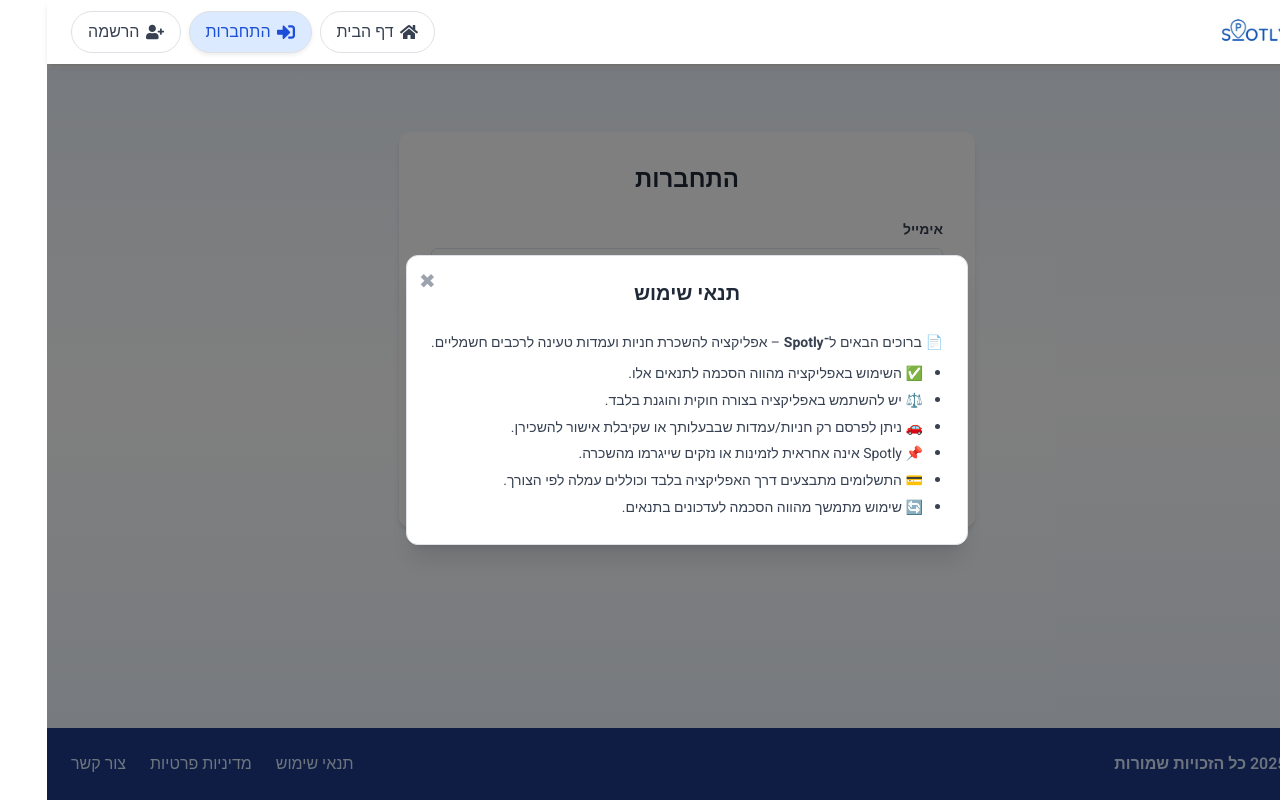
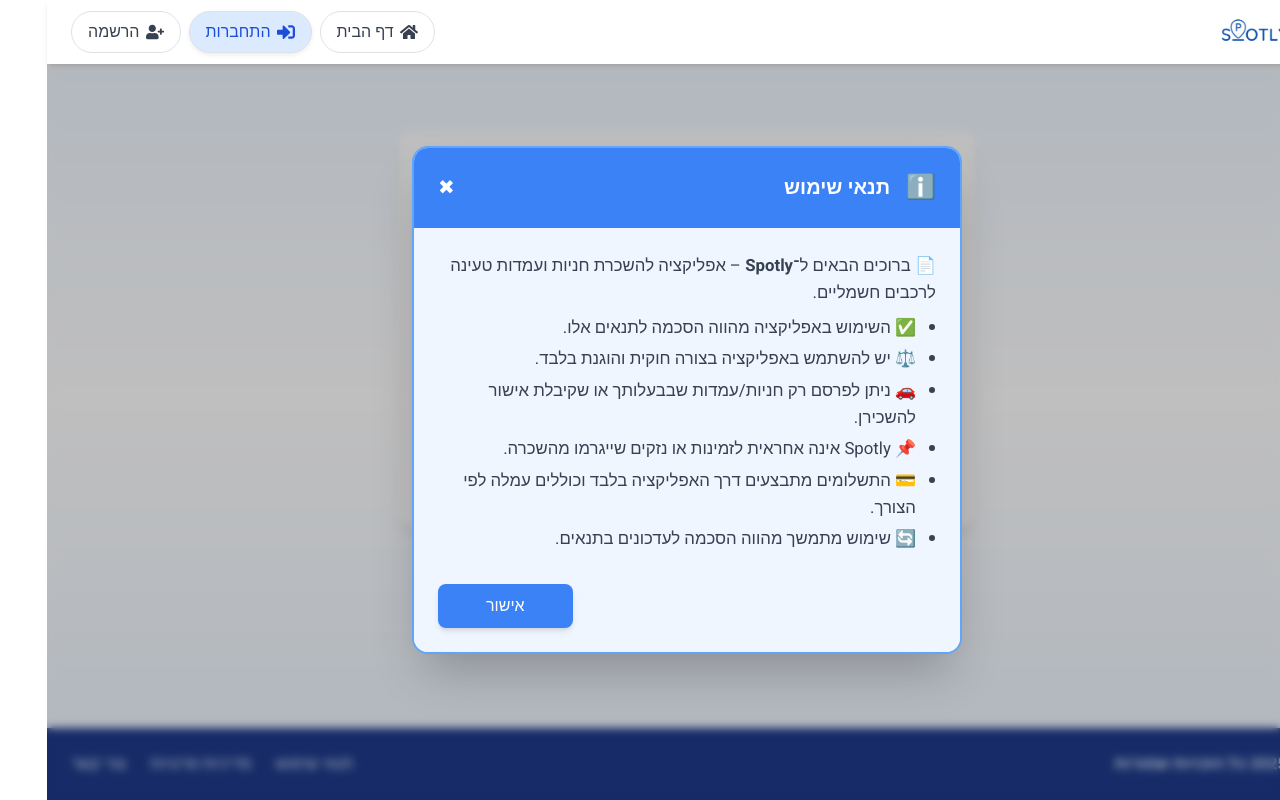
Before and after one commit to NirGeron98/Spotly, a React (Create React App) app in the folder client/: page /release in a window 1280 px wide. Both pictures are taken after a click on the button "תנאי שימוש". Built offline with nearby package versions, Linux system fonts and the light colour scheme; no server answers.

Commit message:
Update pop-up and search parkign page style

```diff
--- a/client/src/components/pages/SearchParking.js
+++ b/client/src/components/pages/SearchParking.js
@@ -270,10 +270,6 @@ const SearchParking = ({ loggedIn, setLoggedIn }) => {
           valueA = a.hourly_price || 0;
           valueB = b.hourly_price || 0;
           break;
-        case "rating":
-          valueA = a.rating || 0;
-          valueB = b.rating || 0;
-          break;
         case "distance":
         default:
           valueA = a.distance || 0;
@@ -428,6 +424,11 @@ const SearchParking = ({ loggedIn, setLoggedIn }) => {
     return Math.max(Math.ceil(diffMinutes / 60), 1); // Minimum of 1 hour
   };
 
+  useEffect(() => {
+    // Re-sort parking spots whenever sortBy or sortOrder changes
+    setParkingSpots((prevSpots) => sortParkingSpots(prevSpots));
+  }, [searchParams.sortBy, searchParams.sortOrder]);
+
   return (
     <div
       className="min-h-screen flex flex-col bg-gradient-to-b from-blue-50 via-white to-blue-50"
@@ -573,109 +574,9 @@ const SearchParking = ({ loggedIn, setLoggedIn }) => {
                 </div>
               </div>
 
-              {/* Filter Button and Search Button */}
-              <div className="md:col-span-4 flex flex-col md:flex-row justify-between items-stretch md:items-center gap-3 mt-2">
-                {/* Left buttons */}
-                <div className="flex flex-col sm:flex-row gap-2 w-full md:w-auto">
-                  <button
-                    type="button"
-                    onClick={() => setShowFilters(!showFilters)}
-                    className="bg-gray-100 text-gray-800 px-4 py-2 rounded-md hover:bg-gray-200 flex items-center justify-center gap-2 w-full sm:w-auto"
-                  >
-                    <FaFilter /> סינון מתקדם
-                  </button>
-                  <button
-                    type="button"
-                    onClick={() => setShowPreferences(true)}
-                    className="bg-blue-50 text-blue-700 px-4 py-2 rounded-md hover:bg-blue-100 flex items-center justify-center gap-2 w-full sm:w-auto"
-                  >
-                    <FaCog /> העדפות חיפוש
-                  </button>
-                </div>
-
-                {/* Search button */}
-                <button
-                  type="submit"
-                  disabled={!address.city || !address.street || !address.number}
-                  className={`px-6 py-2 rounded-md flex items-center justify-center gap-2 w-full md:w-auto ${
-                    !address.city || !address.street || !address.number
-                      ? "bg-gray-400 text-white cursor-not-allowed"
-                      : "bg-blue-600 text-white hover:bg-blue-700"
-                  }`}
-                >
-                  <FaSearch /> חפש חניה
-                </button>
-              </div>
-
-              {/* Advanced Filters Panel */}
-              {showFilters && (
-                <div className="md:col-span-4 grid grid-cols-1 md:grid-cols-2 gap-6 p-4 bg-gray-50 rounded-lg mt-2">
-                  {/* Parking Preferences */}
-                  <div className="flex flex-col">
-                    <h3 className="font-semibold mb-2">העדפות חניה</h3>
-                    <div className="grid grid-cols-1 gap-2">
-                      <label className="flex items-center text-sm">
-                        <input type="checkbox" name="indoor" className="mr-2" />
-                        חניה מקורה
-                      </label>
-
-                      {/* Rating Filter */}
-                      <div className="mt-4">
-                        <h3 className="font-semibold mb-2">דירוג מינימלי</h3>
-                        <div className="flex items-center gap-2">
-                          <div className="flex">
-                            {[1, 2, 3, 4, 5].map((star) => (
-                              <button
-                                key={star}
-                                type="button"
-                                onClick={() =>
-                                  setSearchParams((prev) => ({
-                                    ...prev,
-                                    minRating: star,
-                                  }))
-                                }
-                                className="text-xl focus:outline-none"
-                              >
-                                <span
-                                  className={`${
-                                    star <= (searchParams.minRating || 0)
-                                      ? "text-yellow-400"
-                                      : "text-gray-300"
-                                  }`}
-                                >
-                                  ★
-                                </span>
-                              </button>
-                            ))}
-                          </div>
-                          <span className="text-sm text-gray-500 mr-2">
-                            {searchParams.minRating
-                              ? `${searchParams.minRating} כוכבים ומעלה`
-                              : "כל הדירוגים"}
-                          </span>
-                          {searchParams.minRating > 0 && (
-                            <button
-                              onClick={() =>
-                                setSearchParams((prev) => ({
-                                  ...prev,
-                                  minRating: 0,
-                                }))
-                              }
-                              className="text-xs text-gray-500 hover:text-gray-700"
-                            >
-                              (נקה)
-                            </button>
-                          )}
-                        </div>
-                      </div>
-                    </div>
-                  </div>
-
               {/* Charging Station */}
-                  <div>
-                    <h3 className="font-semibold mb-2">
-                      עמדת טעינה לרכב חשמלי
-                    </h3>
+              <div className="md:col-span-4 mb-4">
+                <h3 className="font-semibold mb-2">עמדת טעינה לרכב חשמלי</h3>
                 <div className="flex items-center mb-2">
                   <input
                     type="checkbox"
@@ -712,29 +613,41 @@ const SearchParking = ({ loggedIn, setLoggedIn }) => {
                 )}
               </div>
 
-                  {/* Reset Filters Button */}
-                  <div className="md:col-span-2 flex justify-end">
+              {/* Filter Button and Search Button */}
+              <div className="md:col-span-4 flex flex-col md:flex-row justify-between items-stretch md:items-center gap-3 mt-2">
+                {/* Left buttons */}
+                <div className="flex flex-col sm:flex-row gap-2 w-full md:w-auto">
                   <button
                     type="button"
-                      onClick={() => {
-                        resetFilters();
-                        setSearchParams((prev) => ({ ...prev, minRating: 0 }));
-                      }}
-                      className="bg-gray-200 text-gray-800 px-4 py-2 rounded-md hover:bg-gray-300 text-sm flex items-center gap-2"
+                    onClick={() => setShowPreferences(true)}
+                    className="bg-blue-50 text-blue-700 px-4 py-2 rounded-md hover:bg-blue-100 flex items-center justify-center gap-2 w-full sm:w-auto"
                   >
-                      <FaSync /> איפוס מסננים
+                    <FaCog /> העדפות חיפוש
                   </button>
                 </div>
+
+                {/* Search button */}
+                <button
+                  type="submit"
+                  disabled={!address.city || !address.street || !address.number}
+                  className={`px-6 py-2 rounded-md flex items-center justify-center gap-2 w-full md:w-auto ${
+                    !address.city || !address.street || !address.number
+                      ? "bg-gray-400 text-white cursor-not-allowed"
+                      : "bg-blue-600 text-white hover:bg-blue-700"
+                  }`}
+                >
+                  <FaSearch /> חפש חניה
+                </button>
               </div>
-              )}
             </form>
           </div>
 
-          {/* Results Sorting Bar */}
           {parkingSpots.length > 0 && (
-            <div className="bg-white rounded-lg shadow-sm p-4 mb-4 max-w-6xl mx-auto flex justify-between items-center">
+            <div className="bg-white rounded-lg shadow-sm p-4 mb-4 max-w-6xl mx-auto flex flex-col sm:flex-row justify-between items-start sm:items-center gap-3">
               <div className="text-gray-700 flex items-center gap-2">
-                <span>נמצאו {parkingSpots.length} תוצאות</span>
+                <span className="font-medium">
+                  נמצאו {parkingSpots.length} תוצאות
+                </span>
                 {distancePreference !== 3 || pricePreference !== 3 ? (
                   <div className="text-xs bg-blue-50 text-blue-700 px-2 py-1 rounded-full flex items-center">
                     <FaCog className="ml-1" />
@@ -756,37 +669,50 @@ const SearchParking = ({ loggedIn, setLoggedIn }) => {
                   </div>
                 ) : null}
               </div>
-              <div className="flex gap-4">
+
+              <div className="relative">
                 <button
-                  onClick={() => handleSortChange("distance")}
-                  className={`flex items-center ${
-                    searchParams.sortBy === "distance"
-                      ? "text-blue-600 font-medium"
-                      : "text-gray-600"
+                  onClick={() => handleSortChange("price")}
+                  className={`flex items-center px-5 py-2.5 rounded-full text-sm font-medium transition-all duration-300 ${
+                    searchParams.sortBy === "price"
+                      ? "bg-blue-600 text-white shadow"
+                      : "bg-gray-100 text-gray-700 hover:bg-gray-200"
                   }`}
                 >
-                  מרחק {getSortIcon("distance")}
+                  <div className="flex items-center gap-2">
+                    <span
+                      className={`${
+                        searchParams.sortBy === "price"
+                          ? "text-white"
+                          : "text-blue-500"
+                      } text-lg font-semibold`}
+                    >
+                      ₪
+                    </span>
+                    <span>מיון לפי מחיר</span>
+                    {searchParams.sortBy === "price" && (
+                      <div
+                        className={`ml-2 flex items-center justify-center h-6 w-6 rounded-full bg-white bg-opacity-25`}
+                      >
+                        {searchParams.sortOrder === "asc" ? (
+                          <FaArrowUp className="text-white text-xs" />
+                        ) : (
+                          <FaArrowDown className="text-white text-xs" />
+                        )}
+                      </div>
+                    )}
+                  </div>
                 </button>
-                <button
-                  onClick={() => handleSortChange("price")}
-                  className={`flex items-center ${
-                    searchParams.sortBy === "price"
-                      ? "text-blue-600 font-medium"
-                      : "text-gray-600"
-                  }`}
-                >
-                  מחיר {getSortIcon("price")}
-                </button>
-                <button
-                  onClick={() => handleSortChange("rating")}
-                  className={`flex items-center ${
-                    searchParams.sortBy === "rating"
-                      ? "text-blue-600 font-medium"
-                      : "text-gray-600"
-                  }`}
-                >
-                  דירוג {getSortIcon("rating")}
-                </button>
+
+                {searchParams.sortBy === "price" && (
+                  <div className="absolute top-0 left-0 right-0 mt-14 text-center">
+                    <span className="inline-block bg-blue-100 text-blue-700 text-xs px-3 py-1 rounded-full shadow-sm">
+                      {searchParams.sortOrder === "asc"
+                        ? "מוצג מהזול ליקר"
+                        : "מוצג מהיקר לזול"}
+                    </span>
+                  </div>
+                )}
               </div>
             </div>
           )}
--- a/client/src/components/shared/Popup.js
+++ b/client/src/components/shared/Popup.js
@@ -10,14 +10,42 @@ const Popup = ({
 }) => {
   const isError = type === "error";
   const isSuccess = type === "success";
-  const isAlert = isError || isSuccess;
+  const isConfirm = type === "confirm";
 
-  const icon = isError ? "❌" : isSuccess ? "✅" : "ℹ️";
-  const borderColor = isError
-    ? "border-red-500"
-    : isSuccess
-    ? "border-green-500"
-    : "border-blue-500";
+  const getIcon = () => {
+    if (isError) return "⛔";
+    if (isSuccess) return "✅";
+    if (isConfirm) return "📝";
+    return "ℹ️";
+  };
+
+  const getBgColor = () => {
+    if (isError) return "bg-red-50";
+    if (isSuccess) return "bg-green-50";
+    if (isConfirm) return "bg-gray-50";
+    return "bg-blue-50";
+  };
+
+  const getBorderColor = () => {
+    if (isError) return "border-red-400";
+    if (isSuccess) return "border-green-400";
+    if (isConfirm) return "border-gray-400";
+    return "border-blue-400";
+  };
+
+  const getHeaderColor = () => {
+    if (isError) return "bg-red-500 text-white";
+    if (isSuccess) return "bg-green-500 text-white";
+    if (isConfirm) return "bg-gray-600 text-white";
+    return "bg-blue-500 text-white";
+  };
+
+  const getButtonClass = () => {
+    if (isError) return "bg-red-500 hover:bg-red-600";
+    if (isSuccess) return "bg-green-500 hover:bg-green-600";
+    if (isConfirm) return "bg-gray-600 hover:bg-gray-700";
+    return "bg-blue-500 hover:bg-blue-600";
+  };
 
   const [show, setShow] = useState(false);
 
@@ -27,49 +55,70 @@ const Popup = ({
   }, []);
 
   return (
-    <div className="fixed inset-0 z-50 bg-black bg-opacity-50 flex items-center justify-center px-4">
+    <div className="fixed inset-0 z-50 flex items-center justify-center px-4 pointer-events-none">
+      <div className="absolute inset-0 bg-black bg-opacity-25 backdrop-blur-sm pointer-events-auto"></div>
+
       <div
-        className={`bg-white rounded-xl shadow-xl relative transform transition-all duration-300 ease-out
+        className={`relative bg-white rounded-2xl shadow-2xl transform transition-all duration-300 ease-out overflow-hidden pointer-events-auto
         ${show ? "opacity-100 scale-100" : "opacity-0 scale-90"}
-        ${isAlert ? `border ${borderColor}` : "border border-gray-300"}
-        p-6 pointer-events-auto inline-block`}
-        style={{ maxWidth: wide ? "900px" : "700px",
-          minwidth: "280px",
+        border-2 ${getBorderColor()}`}
+        style={{
+          width: wide ? "90vw" : "min(85vw, 550px)",
+          maxWidth: wide ? "900px" : "550px",
+          minWidth: "280px",
+          maxHeight: "85vh",
         }}
       >
-        {/* Close Button */}
+        <div
+          className={`px-6 py-4 ${getHeaderColor()} flex justify-between items-center`}
+        >
+          <div className="flex items-center gap-3">
+            <span className="text-2xl">{getIcon()}</span>
+            <h3 className="text-xl font-bold">{title}</h3>
+          </div>
           <button
             onClick={onClose}
-          className="absolute top-3 left-3 text-gray-400 hover:text-gray-700 text-xl"
+            className="text-white hover:text-gray-200 text-xl focus:outline-none transition-transform hover:scale-110"
+            aria-label="סגור"
           >
             ✖
           </button>
+        </div>
 
-        {/* Title */}
-        <h3 className="text-xl font-bold text-center text-gray-800 mb-4">
-          {title}
-        </h3>
-
-        {/* Content */}
-        <div className="flex items-start gap-4">
-          {isAlert && <div className="text-2xl mt-1">{icon}</div>}
-
-          <div className="text-sm text-gray-700 leading-relaxed max-h-[60vh] overflow-y-auto">
+        <div className={`p-6 ${getBgColor()}`}>
+          <div
+            className="text-gray-700 leading-relaxed overflow-y-auto"
+            style={{ maxHeight: "60vh", fontSize: "1.05rem" }}
+          >
             {description}
           </div>
-        </div>
 
-        {/* Confirm Button (optional) */}
-        {onConfirm && (
-          <div className="mt-6 flex justify-end">
+          <div className="mt-8 flex justify-end gap-3">
+            {onConfirm ? (
+              <>
+                <button
+                  onClick={onClose}
+                  className="px-5 py-2.5 bg-gray-200 text-gray-800 rounded-lg hover:bg-gray-300 transition font-medium"
+                >
+                  ביטול
+                </button>
                 <button
                   onClick={onConfirm}
-              className="bg-blue-600 text-white px-4 py-2 rounded hover:bg-blue-700 transition"
+                  className={`px-5 py-2.5 text-white rounded-lg transition font-medium ${getButtonClass()} shadow-md`}
                 >
                   אישור
                 </button>
+              </>
+            ) : (
+              <button
+                onClick={onClose}
+                className={`px-5 py-2.5 text-white rounded-lg transition font-medium ${getButtonClass()} shadow-md`}
+              >
+                אישור
+              </button>
+            )}
           </div>
-        )}
+        </div>
       </div>
     </div>
   );
```
Also changed, not shown: client/src/components/pages/ReleaseParking.js (+95 -74 lines). Lines whose indentation alone changed are shown as unchanged.
